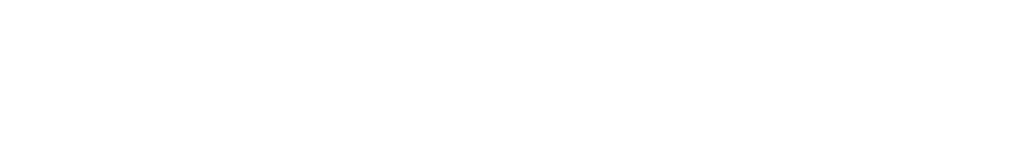
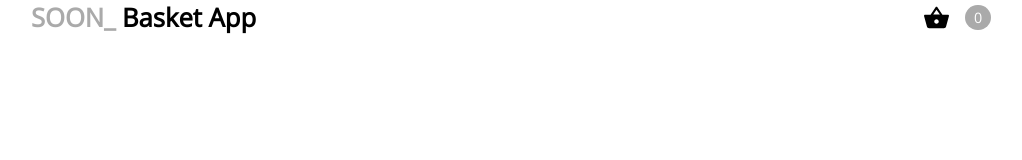
Before and after one commit to hanleymark/soon-basket, a plain HTML site: page index.html in a window 1280 px wide. Shown: the whole page, without its empty margins (129-1151 px from the left). Drawn offline with nearby package versions, Linux system fonts and the light colour scheme.

Commit message:
Add site heading and basket icon
Relates #3

```diff
--- a/index.html
+++ b/index.html
@@ -1,14 +1,21 @@
 <!DOCTYPE html>
 <html lang="en">
-<head>
-    <meta charset="UTF-8">
-    <meta http-equiv="X-UA-Compatible" content="IE=edge">
-    <meta name="viewport" content="width=device-width, initial-scale=1.0">
+  <head>
+    <meta charset="UTF-8" />
+    <meta http-equiv="X-UA-Compatible" content="IE=edge" />
+    <meta name="viewport" content="width=device-width, initial-scale=1.0" />
     <title>SOON_ Basket App</title>
-    <link rel="stylesheet" href="./styles.css">
-</head>
-<body>
-
+    <link rel="stylesheet" href="./styles.css" />
+  </head>
+  <body class="width-xlarge center">
+    <header>
+      <h1><span class="logo__text">SOON_</span> Basket App</h1>
+      <div class="basket horiz-space-small">
+        <img class="basket__icon" src="./resources/site-images/basket.svg" alt="Shopping basket icon">
+        <span class="basket__item-count">0</span>
+      </div>
+    </header>
+    <main></main>
     <script src="app.js" type="module"></script>
-</body>
+  </body>
 </html>
--- a/modules/product.js
+++ b/modules/product.js
@@ -1,12 +1,12 @@
 export class Product {
-    constructor(id, price, title, description) {
+    constructor(id, price, title, description, units) {
         this.id = id;
         this.price = price;
         this.title = title;
         this.description = description;
     }
 
-    static baseUrl = './images/products/';
+    static baseUrl = './resources/product-images/';
 
     get imageUrl() {
         return `${this.baseUrl}${id}.png`;
--- a/styles.css
+++ b/styles.css
@@ -1,3 +1,14 @@
+@import url('https://fonts.googleapis.com/css2?family=Open+Sans:wght@300&display=swap');
+
+:root {
+    --text-colour-main: #000;
+    --text-colour-highlight : #aaa;
+    --button-colour: #5342b6;
+    --basket-colour-empty: #aaa;
+    --basket-colour-full: #5342b6;
+    --basket-colour-counter: #fff;
+}
+
 * {
     box-sizing: border-box;
 }
@@ -7,5 +18,67 @@ html {
 }
 
 body {
-    font-family: Helvetica,serif;
+    font-family: 'Open Sans', sans-serif;
+    color: var(--text-colour-main);
 }
+
+header {
+    display:flex;
+    flex-direction: row;
+    justify-content: space-between;
+    align-items: center;
+}
+
+h1 {
+    font-size: 1.6rem;
+    margin: 0;
+}
+
+h1>.logo__text {
+    color: var(--text-colour-highlight);
+}
+
+.basket {
+    display: flex;
+    flex-direction: row;
+    align-items: center;
+    justify-content: space-between;
+}
+
+.basket__icon {
+    width: 1.6rem;
+}
+
+.basket__item-count {
+    display: inline-block;
+    text-align: center;
+    font-size: 0.9rem;
+    color: var(--basket-colour-counter);
+    background-color: var(--basket-colour-empty);
+    border-radius: 50%;
+    width: 1.6rem;
+    height: 1.6rem;
+    line-height: 1.6rem;
+}
+
+.center {
+    margin: auto;
+}
+.horiz-space-small > *+*{
+    margin-left: 1rem;
+}
+
+/*
+Set all 'width-<size>' CSS classes to 95% of screen width by default
+e.g. .width-small, .width-medium, .width-large ...
+*/
+[class*="width-"] {
+    max-width: 95%;
+}
+
+/* Set up width primitives for larger viewports */
+@media only screen and (min-width: 768px) {
+    .width-xlarge {
+        max-width: 60rem;
+    }
+}
```
Also changed, not shown: resources/site-images/basket.svg (added).
